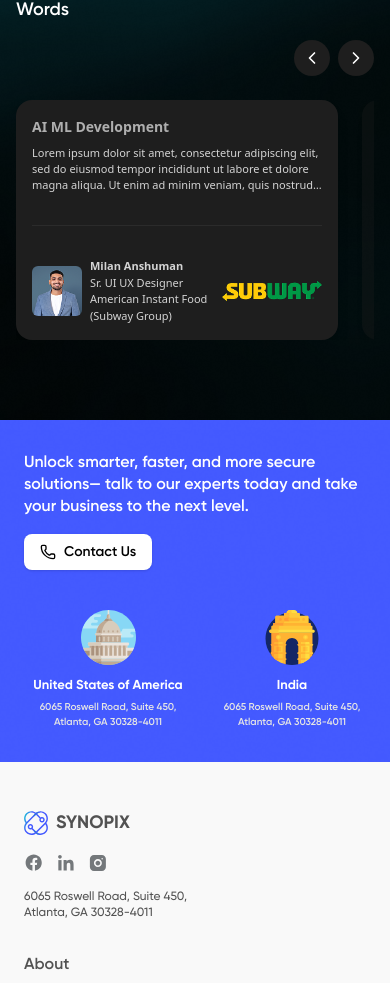
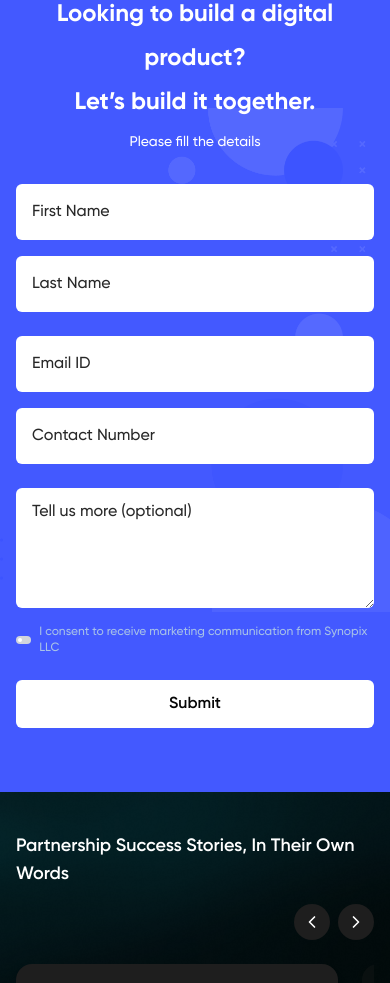
Before and after one commit to AjaySaini18/newWebsite, a React (Vite) app: page /ai in a window 390 px wide. Shown: the part 5659-6642 px from the top of the page. Built offline with nearby package versions, Linux system fonts and the light colour scheme.

Commit message:
Contact Section completed with fully responsiveness

```diff
--- /dev/null
+++ b/src/components/ContactSection.jsx
@@ -0,0 +1,115 @@
+// components/ContactSection.jsx
+import React, { useState } from "react";
+
+const ContactSection = () => {
+  const [enabled, setEnabled] = useState(false);
+
+  return (
+    <section className="relative py-16 lg:px-24 sm:px-6 font-gilroy">
+      {/* Background Gradient */}
+      <div className="absolute inset-0">
+        <img
+          src="/assets/Rectangle 26.svg"
+          alt="background gradient"
+          className="w-full h-full object-cover"
+        />
+      </div>
+
+      {/* Right Side Shapes */}
+      <div className="absolute right-0 top-0 h-full">
+        <img
+          src="/assets/ContactFormShapes.png"
+          alt="decorative shapes"
+          className="h-full object-contain"
+        />
+      </div>
+
+      {/* Content Wrapper */}
+      <div className="relative max-w-3xl text-white
+        px-4 sm:px-0
+        flex flex-col sm:block items-center sm:items-start">
+
+        {/* Heading */}
+        <h2 className="text-2xl sm:text-3xl lg:text-4xl font-bold leading-11 mb-2 text-center sm:text-left">
+          Looking to build a digital product?
+          <br />
+          Let’s build it together.
+        </h2>
+        <p className="text-sm sm:text-base mb-8 text-center sm:text-left">
+          Please fill the details
+        </p>
+
+        {/* Form */}
+        <form className="space-y-6 w-full">
+          {/* First Row */}
+          <div className="grid grid-cols-1 sm:grid-cols-2 gap-4">
+            <input
+              type="text"
+              placeholder="First Name"
+              className="w-full px-4 py-4 rounded-md text-[#282828] placeholder-[#282828] focus:outline-none bg-[#FFFF]"
+            />
+            <input
+              type="text"
+              placeholder="Last Name"
+              className="w-full px-4 py-4 rounded-md text-[#282828] placeholder-[#282828] focus:outline-none bg-[#FFFF]"
+            />
+          </div>
+
+          {/* Second Row */}
+          <div className="grid grid-cols-1 sm:grid-cols-2 gap-4">
+            <input
+              type="email"
+              placeholder="Email ID"
+              className="w-full px-4 py-4 rounded-md text-[#282828] placeholder-[#282828] bg-[#FFFF] focus:outline-none"
+            />
+            <input
+              type="tel"
+              placeholder="Contact Number"
+              className="w-full px-4 py-4 rounded-md text-[#282828] placeholder-[#282828] bg-[#FFFF] focus:outline-none"
+            />
+          </div>
+
+          {/* Message Box */}
+          <textarea
+            placeholder="Tell us more (optional)"
+            rows="4"
+            className="w-full px-4 py-3 rounded-md bg-[#FFFF] text-[#282828] placeholder-[#282828] focus:outline-none"
+          ></textarea>
+
+          {/* Toggle Switch */}
+          <div className="flex items-center space-x-2 -mt-4">
+            <button
+            type="button"
+            onClick={() => setEnabled(!enabled)}
+            className={`relative inline-flex
+                h-2 w-4 sm:h-4 sm:w-7  /* smaller on mobile, normal on larger */
+                items-center rounded-full transition
+                ${enabled ? "bg-green-600" : "bg-gray-300"}`}
+            >
+            <span
+                className={`inline-block
+                h-1 w-1 sm:h-2 sm:w-2  /* adjust circle size */
+                transform rounded-full bg-white transition
+                ${enabled ? "translate-x-2 sm:translate-x-4" : "translate-x-0.5 sm:translate-x-1"}`}
+            />
+            </button>
+
+            <label className="text-xs sm:text-sm text-[#A8C2E7]">
+              I consent to receive marketing communication from Synopix LLC
+            </label>
+          </div>
+
+          {/* Submit Button */}
+          <button
+            type="submit"
+            className="px-6 py-3 bg-white text-[#050505] font-semibold rounded-md hover:bg-gray-100 transition w-full sm:w-auto"
+          >
+            Submit
+          </button>
+        </form>
+      </div>
+    </section>
+  );
+};
+
+export default ContactSection;
--- a/src/pages/AIDevelopment.jsx
+++ b/src/pages/AIDevelopment.jsx
@@ -6,6 +6,7 @@ import IndustriesSection from '../components/IndustriesSection'
 import CTASection from '../components/CTASection'
 import ContactCTA from '../components/ContactCTA'
 import FAQSection from '../components/FAQSection'
+import ContactSection from '../components/ContactSection'
 
 const AIDevelopment = () => {
   return (
@@ -15,6 +16,7 @@ const AIDevelopment = () => {
     <AiServiceSection/>
     <IndustriesSection/>
     <FAQSection/>
+    <ContactSection/>
     <CTASection/>
     <ContactCTA/>
 
```
Also changed, not shown: public/assets/ContactFormShapes.png (added), public/assets/Rectangle 26.svg (added).
